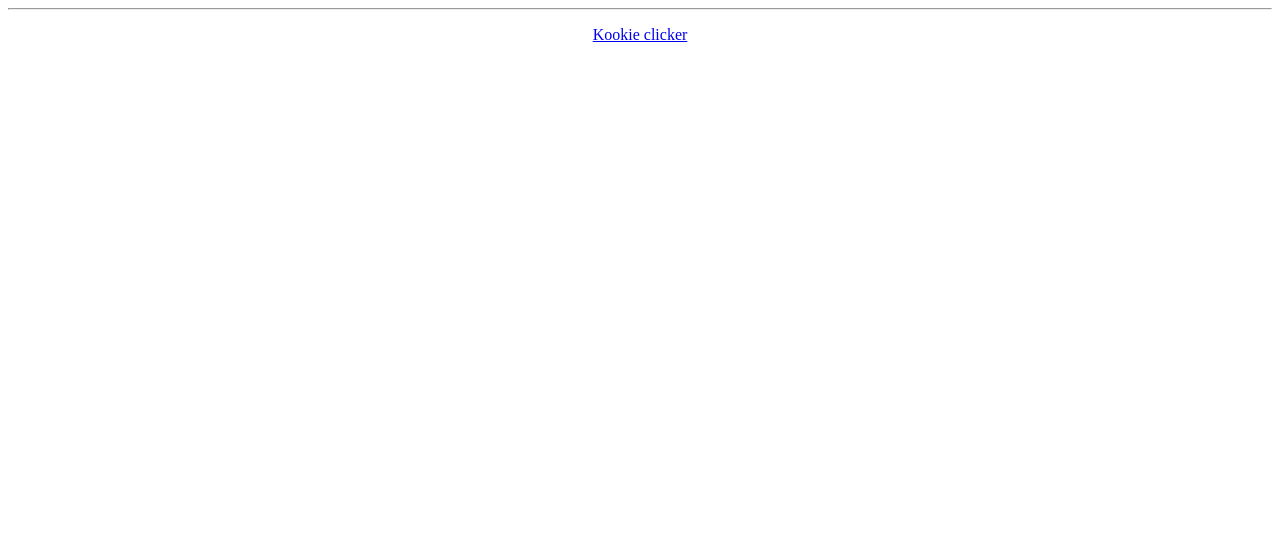
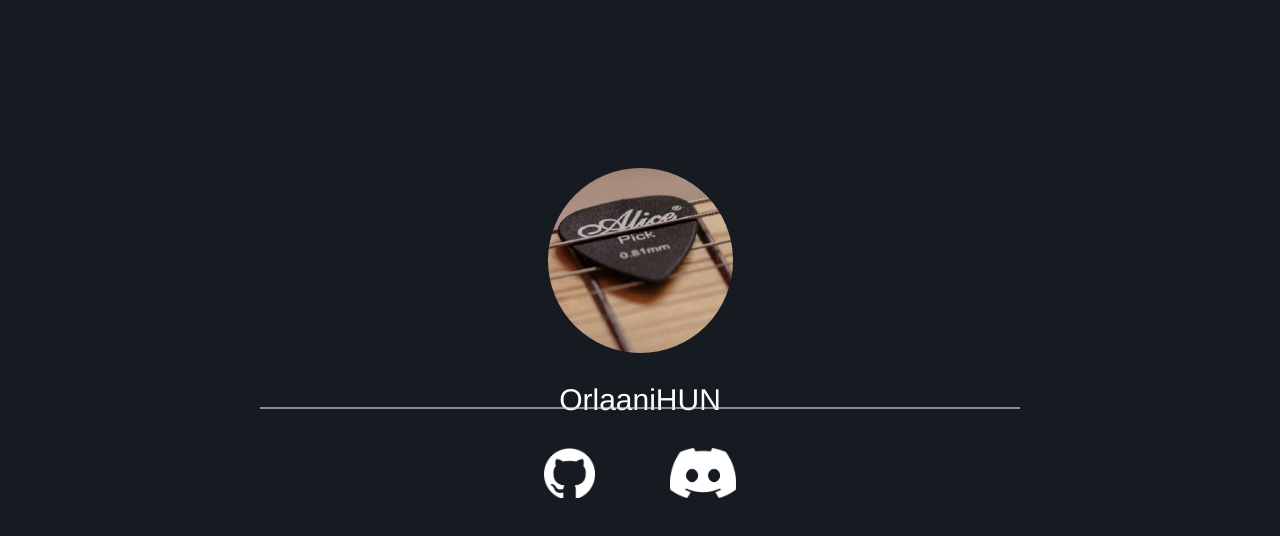
Before and after one commit to OrlaaniHUN/orlaanihun.github.io, a plain HTML site: page index.html in a window 1280 px wide. Drawn offline with Linux system fonts and the light colour scheme.

Commit message:
Adding an actual design to the page

```diff
--- a/index.html
+++ b/index.html
@@ -1,12 +1,26 @@
-<html>
-    <head>
-        <title>OrlaaniHUN's Site</title>
-        <meta charset="UTF-8">
-    </head>
-    <body>
-        <hr>
-        <p align="center">
-        <a href="https://orlaanihun.github.io/kookie-clicker/Builds">Kookie clicker</a>
-        </p>
-    </body>
+<!DOCTYPE html>
+<html lang="en">
+<!-- Don't look further into this code for your own mentality, this is the worst thing I wrote and I won't change it since it works -->
+<head>
+  <meta charset="UTF-8">
+  <meta name="viewport" content="width=device-width, height=device-height, initial-scale=1.0">
+  <title>OrlaaniHUN</title>
+  <link rel="stylesheet" href="style.css">
+</head>
+
+<body>
+  <div class="Enclosure">
+    <div class="Profile">
+      <img class="PFP" src="./assets/githubpfp.jpg" />
+      <div class="UserName">OrlaaniHUN</div>
+    </div>
+    <div class="hr">
+    </div>
+    <div class="Links">
+      <a href="https://github.com/OrlaaniHUN/"><img class="Github" src="./assets/github-mark-white.png" alt="Github Logo" title="Open Github Profile"></a>
+      <a href="https://discord.com/users/414097842714705922"><img class="Discord" src="./assets/icon_clyde_white_RGB.png" alt="Discord Logo" title="Open Discord profile"></a>
+    </div>
+  </div>
+</body>
+
 </html>
--- /dev/null
+++ b/style.css
@@ -0,0 +1,118 @@
+html {
+    height: 100%;
+}
+
+body {
+    background-color: #161B22;
+    min-height: 100%;
+    height: 100%;
+}
+
+.Enclosure {
+    opacity: 100%;
+    min-height: 100%;
+    height: 100%;
+    position: relative;
+    display: flex;
+    align-items: center;
+    justify-content: center;
+
+}
+
+.hr {
+    position: absolute;
+    width: 60%;
+    border: 1.50px rgba(213.56, 213.56, 213.56, 0.61) solid;
+    animation-name: lineAnimation;
+    animation-duration: 2s;
+}
+
+.Profile {
+    height: 251px;
+    width: 200px;
+    top: 20%;
+    position: absolute;
+    flex-direction: column;
+    justify-content: center;
+    align-items: center;
+    gap: 30px;
+    display: inline-flex;
+    animation-name: profileAnimation;
+    animation-duration: 2s;
+}
+
+.PFP {
+    width: 185px;
+    height: 185px;
+    border-radius: 9999px;
+}
+
+.UserName {
+    width: 185px;
+    height: 50px;
+    text-align: center;
+    color: white;
+    font-size: 30px;
+    font-family: Helvetica;
+    font-weight: 400;
+    word-wrap: "break-word";
+}
+
+.Links {
+    width: 191.69px;
+    height: 50px;
+    top: 55%;
+    position: absolute;
+    justify-content: space-between;
+    display: inline-flex;
+    animation-name: linkAnimation;
+    animation-duration: 2s;
+}
+
+.Github {
+    width: auto;
+    height: 50px;
+    top: 0px;
+}
+
+.Discord {
+    width: auto;
+    height: 50px;
+    top: 0px;
+}
+
+@keyframes linkAnimation {
+    from {
+        top: 50%;
+        opacity: 0%;
+    }
+
+    to {
+        top: 55%;
+        opacity: 100%;
+    }
+}
+
+@keyframes profileAnimation {
+    from {
+        top: 30%;
+        opacity: 0%;
+    }
+
+    to {
+        top: 20%;
+        opacity: 100%;
+    }
+}
+
+@keyframes lineAnimation {
+    from {
+        width: 0px;
+        opacity: 0%;
+    }
+
+    to {
+        width: 60%;
+        opacity: 100%;
+    }
+}
```
Also changed, not shown: assets/github-mark-white.png (added), assets/githubpfp.jpg (added), assets/icon_clyde_white_RGB.png (added).
